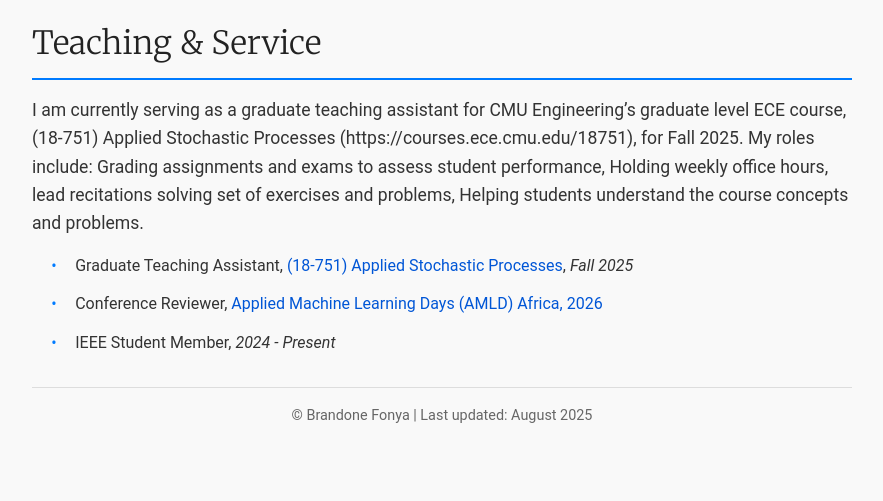
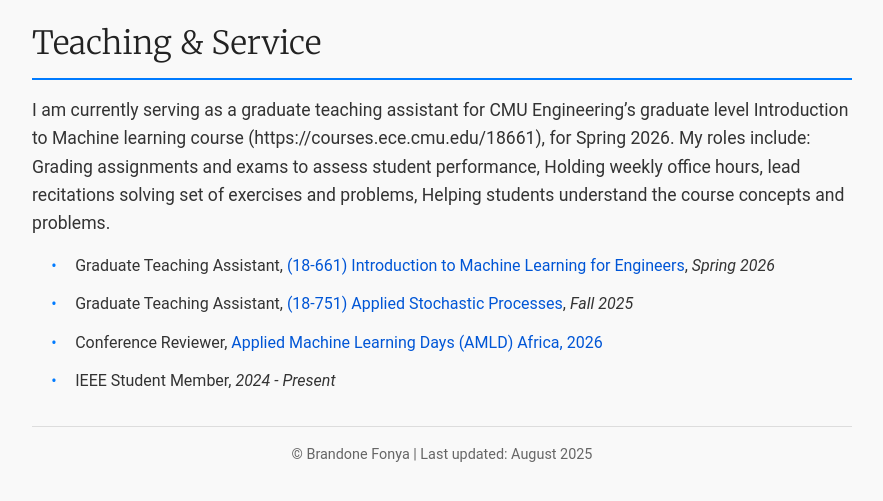
Before and after one commit to FonyaBrandone/FonyaBrandone.github.io, a Jekyll site: the page built from index.md, in a window 1280 px wide and 900 px high, scrolled down 6512 px, cut to the strip 374-875 px from the top of the window. Shown: the whole strip, without its empty margins (198-1081 px from the left). Built offline with Jekyll 4.4.1, drawn with Linux system fonts in a browser that asks for light colours.

Commit message:
Added new role

```diff
--- a/index.md
+++ b/index.md
@@ -345,11 +345,12 @@ description: Brandone Fonya's website
 
   <section class="teaching-service">
     <h2>Teaching & Service</h2>
-    <p>I am currently serving as a graduate teaching assistant for CMU Engineering’s graduate level ECE course, (18-751) Applied Stochastic Processes (https://courses.ece.cmu.edu/18751), for Fall 2025.
+    <p>I am currently serving as a graduate teaching assistant for CMU Engineering’s graduate level Introduction to Machine learning course (https://courses.ece.cmu.edu/18661), for Spring 2026.
     My roles include: Grading assignments and exams to assess student performance, Holding weekly office hours, lead recitations solving set of exercises and problems, Helping students understand the course concepts and problems.</p>
     <ul>
       <!-- <li>Graduate Teaching Assistant, <a href="https://courses.ece.cmu.edu/18661">Introduction to Machine Learning for Engineers (18-661)</a>, under <a href="https://www.ece.cmu.edu/directory/bios/joe-wong-carlee.html">Carlee Joe-Wong</a>, <em>Fall 2025</em></li>
       -->
+      <li>Graduate Teaching Assistant, <a href="https://courses.ece.cmu.edu/18661">(18-661) Introduction to Machine Learning for Engineers</a>, <em>Spring 2026</em></li>
       <li>Graduate Teaching Assistant, <a href="https://courses.ece.cmu.edu/18751">(18-751)   Applied Stochastic Processes</a>, <em>Fall 2025</em></li>
       <li>Conference Reviewer, <a href="https://appliedmldays.org/">Applied Machine Learning Days (AMLD) Africa, 2026</a></li>
       <li>IEEE Student Member, <em>2024 - Present</em></li>
```
